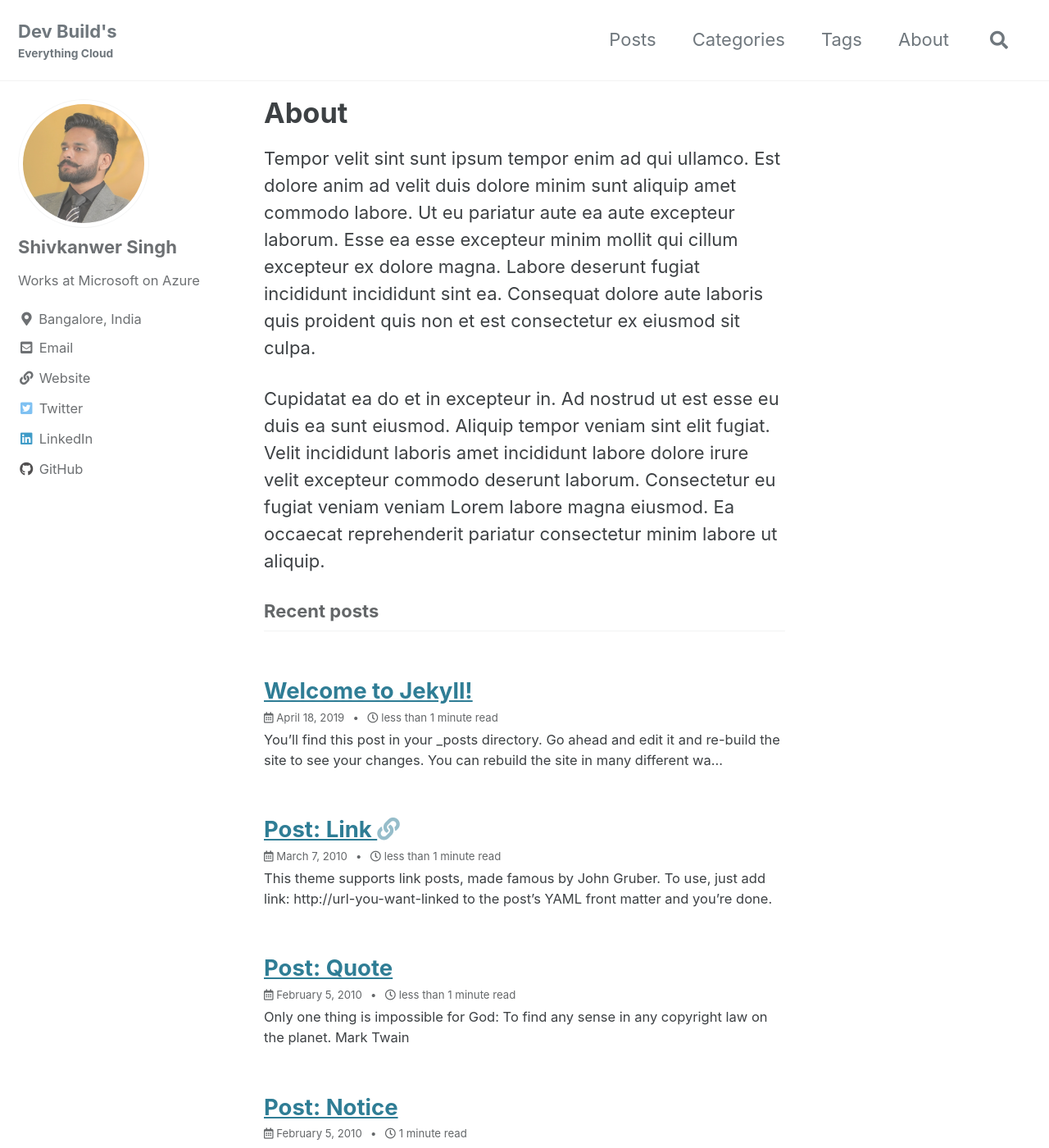
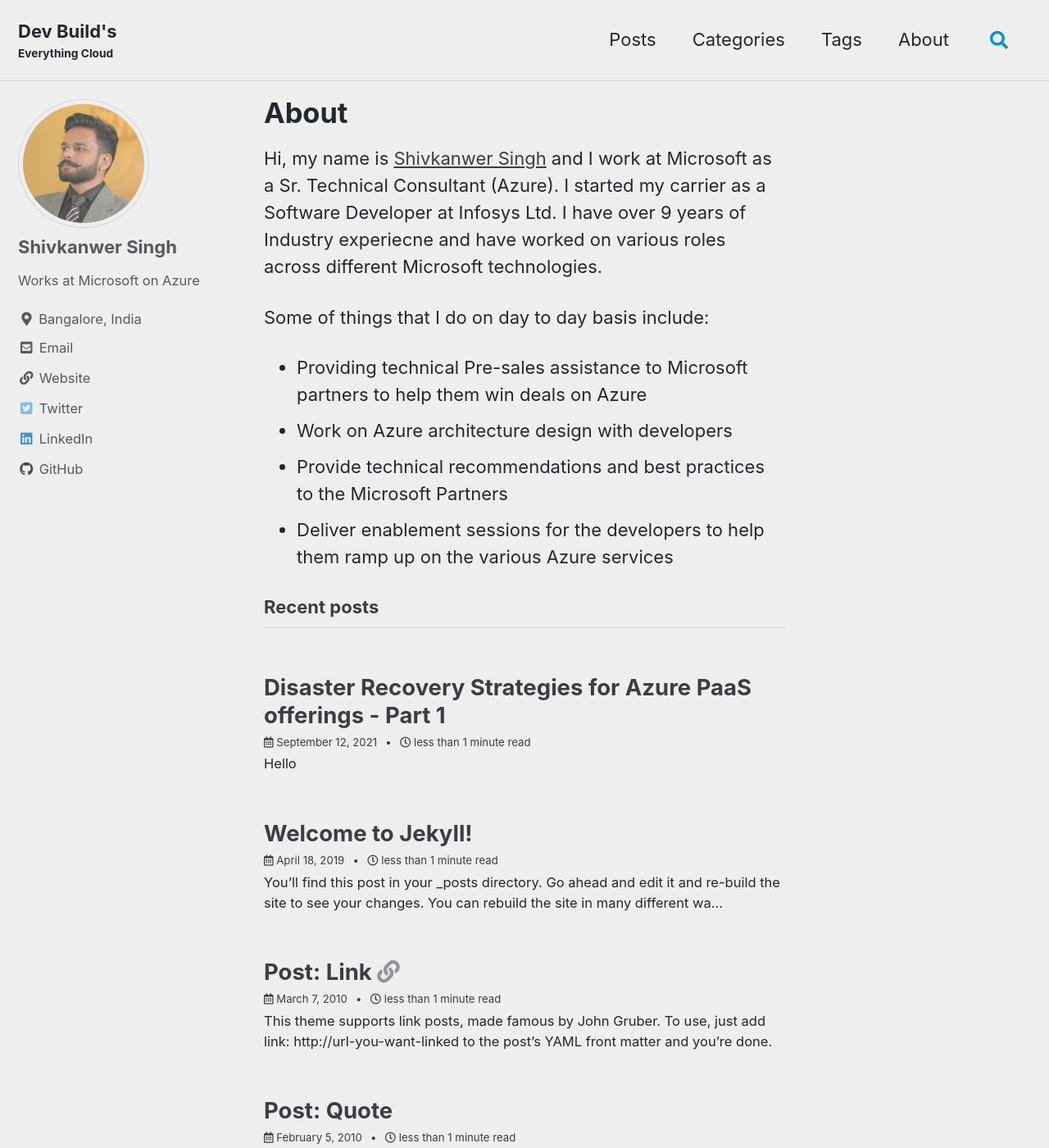
Before and after one commit to shivkanwer/devbuilds, a Jekyll site: the page built from _pages/about.md, in a window 1280 px wide and 1400 px high. Shown: the whole window at 82% size. Built offline with Jekyll 4.4.1, drawn with Linux system fonts in a browser that asks for light colours; cached includes are drawn as plain includes.

Commit message:
Config and CSS changes

```diff
--- a/_config.yml
+++ b/_config.yml
@@ -12,7 +12,7 @@
 
 # theme                  : "minimal-mistakes-jekyll"
 # remote_theme           : "mmistakes/minimal-mistakes"
-minimal_mistakes_skin    : "default" # "air", "aqua", "contrast", "dark", "dirt", "neon", "mint", "plum", "sunrise"
+minimal_mistakes_skin    : "air" # "default", "air", "aqua", "contrast", "dark", "dirt", "neon", "mint", "plum", "sunrise"
 
 # Site Settings
 locale                   : "en-US"
--- a/_pages/about.md
+++ b/_pages/about.md
@@ -5,6 +5,10 @@ layout: home
 author_profile: true
 ---
 
-Tempor velit sint sunt ipsum tempor enim ad qui ullamco. Est dolore anim ad velit duis dolore minim sunt aliquip amet commodo labore. Ut eu pariatur aute ea aute excepteur laborum. Esse ea esse excepteur minim mollit qui cillum excepteur ex dolore magna. Labore deserunt fugiat incididunt incididunt sint ea. Consequat dolore aute laboris quis proident quis non et est consectetur ex eiusmod sit culpa.
+Hi, my name is [Shivkanwer Singh](https://www.linkedin.com/in/shivkanwer/) and I work at Microsoft as a Sr. Technical Consultant (Azure). I started my carrier as a Software Developer at Infosys Ltd. I have over 9 years of Industry experiecne and have worked on various roles across different Microsoft technologies.
 
-Cupidatat ea do et in excepteur in. Ad nostrud ut est esse eu duis ea sunt eiusmod. Aliquip tempor veniam sint elit fugiat. Velit incididunt laboris amet incididunt labore dolore irure velit excepteur commodo deserunt laborum. Consectetur eu fugiat veniam veniam Lorem labore magna eiusmod. Ea occaecat reprehenderit pariatur consectetur minim labore ut aliquip.
+Some of things that I do on day to day basis include:
+* Providing technical Pre-sales assistance to Microsoft partners to help them win deals on Azure
+* Work on Azure architecture design with developers
+* Provide technical recommendations and best practices to the Microsoft Partners
+* Deliver enablement sessions for the developers to help them ramp up on the various Azure services
--- /dev/null
+++ b/_posts/2021-09-12-dr-for-paas-part1.md
@@ -0,0 +1,11 @@
+---
+title: "Disaster Recovery Strategies for Azure PaaS offerings - Part 1"
+date: 2021-09-12
+categories:
+  - Architecture
+tags:
+  - azure service
+  - disaster recovery
+  - PaaS
+---
+Hello
--- a/_sass/minimal-mistakes/_archive.scss
+++ b/_sass/minimal-mistakes/_archive.scss
@@ -24,6 +24,7 @@
   a {
     position: relative;
     z-index: 10;
+    text-decoration: none;
   }
 
   a[rel="permalink"] {
```
